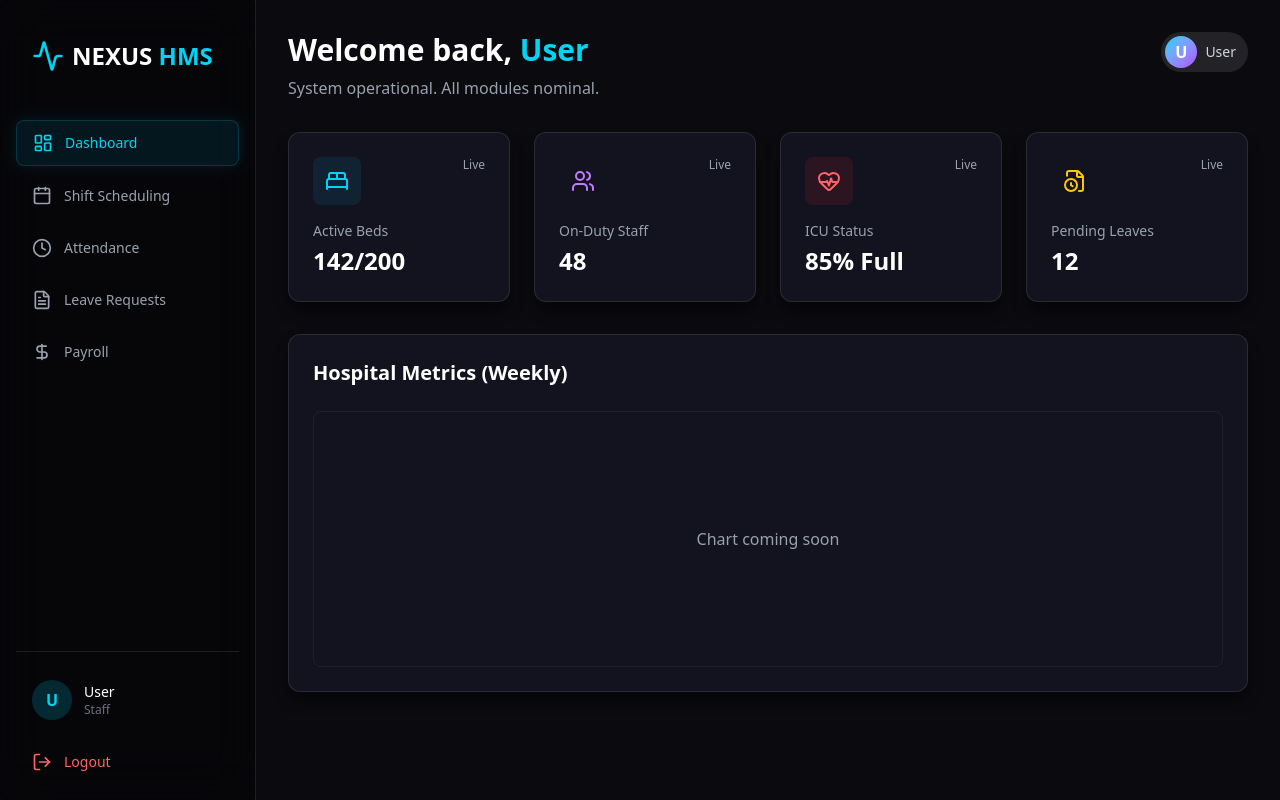
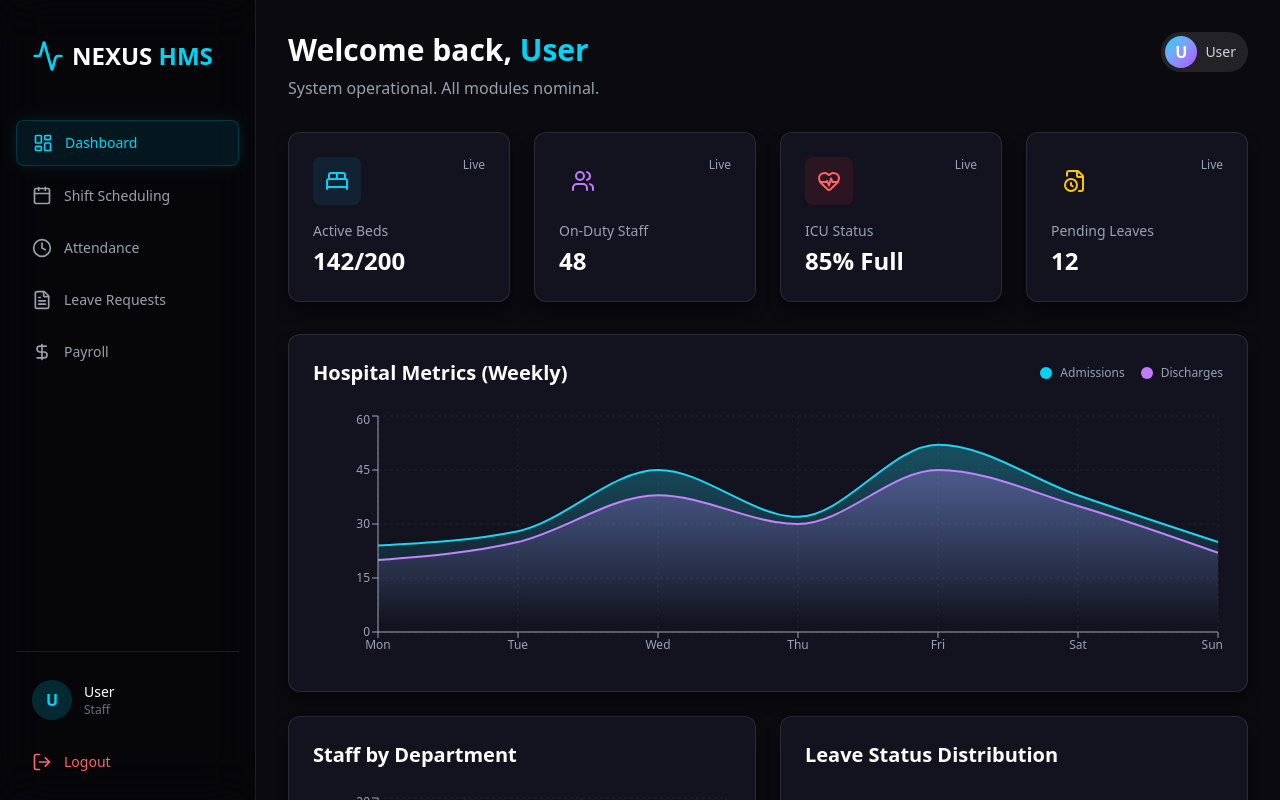
Before and after one commit to Deep-Parmar7659/Hospital-Management-System, a Next.js app in the folder frontend/: page /dashboard in a window 1280 px wide. Built offline with nearby package versions, Linux system fonts and the light colour scheme.

Commit message:
feat: add real-time dashboard charts with recharts

```diff
--- a/frontend/src/app/dashboard/page.tsx
+++ b/frontend/src/app/dashboard/page.tsx
@@ -2,6 +2,7 @@
 
 import { useState, useEffect } from "react";
 import { BedDouble, Users, HeartPulse, FileClock, LogOut } from "lucide-react";
+import DashboardCharts from "@/components/DashboardCharts";
 
 export default function DashboardPage() {
   const [mounted, setMounted] = useState(false);
@@ -170,15 +171,8 @@ export default function DashboardPage() {
         ))}
       </div>
 
-      {/* Chart */}
-      <div className="glass-panel p-6 rounded-xl border border-white/10 bg-surface">
-        <h2 className="text-xl font-bold text-white mb-6">
-          Hospital Metrics (Weekly)
-        </h2>
-        <div className="h-64 flex items-center justify-center text-gray-400 border border-white/5 rounded-lg">
-          Chart coming soon
-        </div>
-      </div>
+      {/* Real-Time Charts */}
+      <DashboardCharts />
     </div>
   );
 }
--- /dev/null
+++ b/frontend/src/components/DashboardCharts.tsx
@@ -0,0 +1,206 @@
+"use client";
+
+import {
+  AreaChart,
+  Area,
+  XAxis,
+  YAxis,
+  CartesianGrid,
+  Tooltip,
+  ResponsiveContainer,
+  BarChart,
+  Bar,
+  PieChart,
+  Pie,
+  Cell,
+} from "recharts";
+
+// Mock data - replace with real API data later
+const weeklyMetrics = [
+  { day: "Mon", admissions: 24, discharges: 20 },
+  { day: "Tue", admissions: 28, discharges: 25 },
+  { day: "Wed", admissions: 45, discharges: 38 },
+  { day: "Thu", admissions: 32, discharges: 30 },
+  { day: "Fri", admissions: 52, discharges: 45 },
+  { day: "Sat", admissions: 38, discharges: 35 },
+  { day: "Sun", admissions: 25, discharges: 22 },
+];
+
+const departmentStaff = [
+  { name: "Surgery", staff: 12 },
+  { name: "Cardiology", staff: 8 },
+  { name: "Neurology", staff: 6 },
+  { name: "Pediatrics", staff: 10 },
+  { name: "Nursing", staff: 18 },
+  { name: "General", staff: 15 },
+];
+
+const leaveDistribution = [
+  { name: "Pending", value: 1, color: "#fbbf24" },
+  { name: "Approved", value: 8, color: "#10b981" },
+  { name: "Rejected", value: 2, color: "#ef4444" },
+];
+
+type TooltipEntry = {
+  color?: string;
+  name?: string;
+  value?: string | number;
+};
+
+const CustomTooltip = ({
+  active,
+  payload,
+  label,
+}: {
+  active?: boolean;
+  payload?: TooltipEntry[];
+  label?: string | number;
+}) => {
+  if (active && payload && payload.length) {
+    return (
+      <div className="bg-surface border border-white/10 rounded-lg p-3 shadow-xl">
+        <p className="text-white font-semibold mb-1">{label}</p>
+        {payload.map((item, index: number) => (
+          <p key={index} className="text-sm" style={{ color: item.color }}>
+            {item.name}: {item.value}
+          </p>
+        ))}
+      </div>
+    );
+  }
+  return null;
+};
+
+export default function DashboardCharts() {
+  return (
+    <div className="space-y-6">
+      {/* Weekly Metrics Area Chart */}
+      <div className="glass-panel p-6 rounded-xl border border-white/10 bg-surface">
+        <div className="flex justify-between items-center mb-6">
+          <h2 className="text-xl font-bold text-white">
+            Hospital Metrics (Weekly)
+          </h2>
+          <div className="flex gap-4 text-xs">
+            <div className="flex items-center gap-2">
+              <div className="w-3 h-3 rounded-full bg-cyan-400" />
+              <span className="text-gray-400">Admissions</span>
+            </div>
+            <div className="flex items-center gap-2">
+              <div className="w-3 h-3 rounded-full bg-purple-400" />
+              <span className="text-gray-400">Discharges</span>
+            </div>
+          </div>
+        </div>
+        <div className="h-64">
+          <ResponsiveContainer width="100%" height="100%">
+            <AreaChart data={weeklyMetrics}>
+              <defs>
+                <linearGradient
+                  id="colorAdmissions"
+                  x1="0"
+                  y1="0"
+                  x2="0"
+                  y2="1"
+                >
+                  <stop offset="5%" stopColor="#22d3ee" stopOpacity={0.3} />
+                  <stop offset="95%" stopColor="#22d3ee" stopOpacity={0} />
+                </linearGradient>
+                <linearGradient
+                  id="colorDischarges"
+                  x1="0"
+                  y1="0"
+                  x2="0"
+                  y2="1"
+                >
+                  <stop offset="5%" stopColor="#c084fc" stopOpacity={0.3} />
+                  <stop offset="95%" stopColor="#c084fc" stopOpacity={0} />
+                </linearGradient>
+              </defs>
+              <CartesianGrid strokeDasharray="3 3" stroke="#ffffff10" />
+              <XAxis dataKey="day" stroke="#9ca3af" fontSize={12} />
+              <YAxis stroke="#9ca3af" fontSize={12} />
+              <Tooltip content={<CustomTooltip />} />
+              <Area
+                type="monotone"
+                dataKey="admissions"
+                stroke="#22d3ee"
+                strokeWidth={2}
+                fillOpacity={1}
+                fill="url(#colorAdmissions)"
+              />
+              <Area
+                type="monotone"
+                dataKey="discharges"
+                stroke="#c084fc"
+                strokeWidth={2}
+                fillOpacity={1}
+                fill="url(#colorDischarges)"
+              />
+            </AreaChart>
+          </ResponsiveContainer>
+        </div>
+      </div>
+
+      {/* Department Staff & Leave Distribution */}
+      <div className="grid grid-cols-1 lg:grid-cols-2 gap-6">
+        {/* Department Staff Bar Chart */}
+        <div className="glass-panel p-6 rounded-xl border border-white/10 bg-surface">
+          <h2 className="text-xl font-bold text-white mb-6">
+            Staff by Department
+          </h2>
+          <div className="h-64">
+            <ResponsiveContainer width="100%" height="100%">
+              <BarChart data={departmentStaff}>
+                <CartesianGrid strokeDasharray="3 3" stroke="#ffffff10" />
+                <XAxis dataKey="name" stroke="#9ca3af" fontSize={11} />
+                <YAxis stroke="#9ca3af" fontSize={12} />
+                <Tooltip content={<CustomTooltip />} />
+                <Bar dataKey="staff" fill="#22d3ee" radius={[4, 4, 0, 0]} />
+              </BarChart>
+            </ResponsiveContainer>
+          </div>
+        </div>
+
+        {/* Leave Distribution Pie Chart */}
+        <div className="glass-panel p-6 rounded-xl border border-white/10 bg-surface">
+          <h2 className="text-xl font-bold text-white mb-6">
+            Leave Status Distribution
+          </h2>
+          <div className="h-64 flex items-center justify-center">
+            <ResponsiveContainer width="100%" height="100%">
+              <PieChart>
+                <Pie
+                  data={leaveDistribution}
+                  cx="50%"
+                  cy="50%"
+                  innerRadius={60}
+                  outerRadius={80}
+                  paddingAngle={5}
+                  dataKey="value"
+                  label={({ name, value }) => `${name}: ${value}`}
+                  labelLine={false}
+                >
+                  {leaveDistribution.map((entry, index) => (
+                    <Cell key={`cell-${index}`} fill={entry.color} />
+                  ))}
+                </Pie>
+                <Tooltip content={<CustomTooltip />} />
+              </PieChart>
+            </ResponsiveContainer>
+          </div>
+          <div className="flex justify-center gap-4 mt-4 text-xs">
+            {leaveDistribution.map((item) => (
+              <div key={item.name} className="flex items-center gap-2">
+                <div
+                  className="w-3 h-3 rounded-full"
+                  style={{ backgroundColor: item.color }}
+                />
+                <span className="text-gray-400">{item.name}</span>
+              </div>
+            ))}
+          </div>
+        </div>
+      </div>
+    </div>
+  );
+}
```
Also changed, not shown: 1 other file (tests, documents, lock files or other folders).
